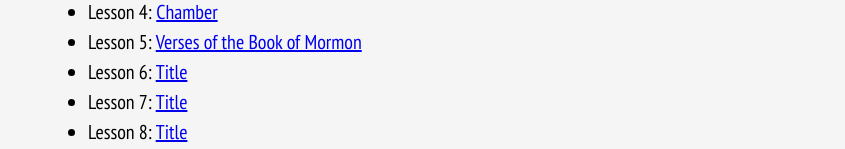
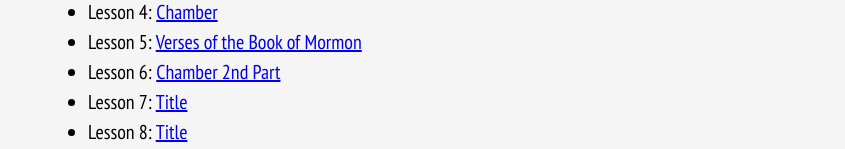
Before and after one commit to alexander98e/wdd230, a plain HTML site: page index.html in a window 1280 px wide. Shown: the part 372-521 px from the top of the page, without its empty margins (217-1062 px from the left). Drawn offline with Linux system fonts and the light colour scheme; files that its build step writes are made by us from their sources; a script that the page names is missing; a web font is replaced by a local one.

Commit message:
done chamber

```diff
--- a/index.html
+++ b/index.html
@@ -39,7 +39,7 @@
       <li>Lesson 3: <a href="lesson3/index.html">Planning Document</a></li>
       <li>Lesson 4: <a href="chamber/index.html">Chamber</a></li>
       <li>Lesson 5: <a href="lesson5/bom.html">Verses of the Book of Mormon</a></li>
-      <li>Lesson 6: <a href="---">Title</a></li>
+      <li>Lesson 6: <a href="chamber/index.html">Chamber 2nd Part</a></li>
       <li>Lesson 7: <a href="---">Title</a></li>
       <li>Lesson 8: <a href="---">Title</a></li>
       <li>Lesson 9:<a href="---">Title</a></li>
```
